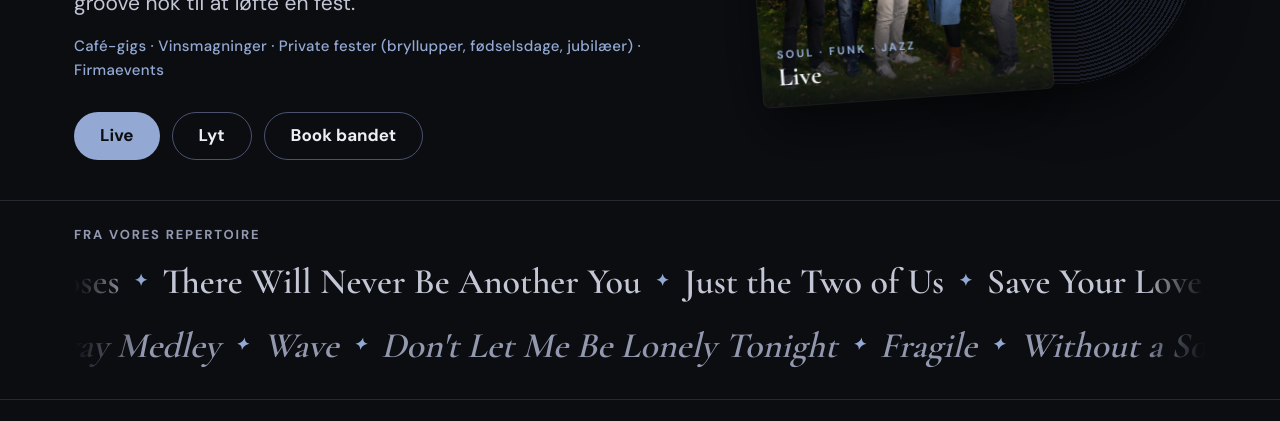
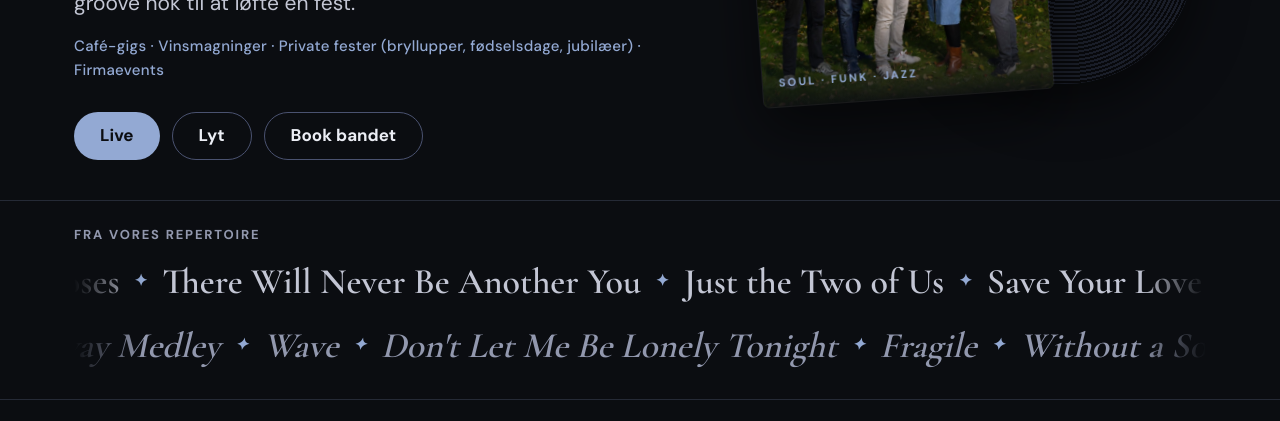
Before and after one commit to swaycph/swaycph-site, a plain HTML site: page index.html in a window 1280 px wide. Shown: the part 312-733 px from the top of the page. Drawn offline with nearby package versions, Linux system fonts and the light colour scheme.

Commit message:
Remove 'Live' from the album cover
Co-Authored-By: Claude Opus 5.5 <noreply@anthropic.com>
Claude-Session: https://claude.ai/code/session_014CmtVsfN7WYAwB1HY8nV3h

```diff
--- a/index.html
+++ b/index.html
@@ -47,7 +47,7 @@
       <div class="record" aria-hidden="true"><span>Sway</span></div>
       <figure class="cover">
         <img src="images/band.jpg" alt="Sway — de fem bandmedlemmer står samlet i en have" data-en-alt="Sway — the five band members standing together in a garden">
-        <figcaption><span class="cover-top">Soul · Funk · Jazz</span><span class="cover-title">Live</span></figcaption>
+        <figcaption><span class="cover-top">Soul · Funk · Jazz</span></figcaption>
       </figure>
     </div>
   </div>
```
